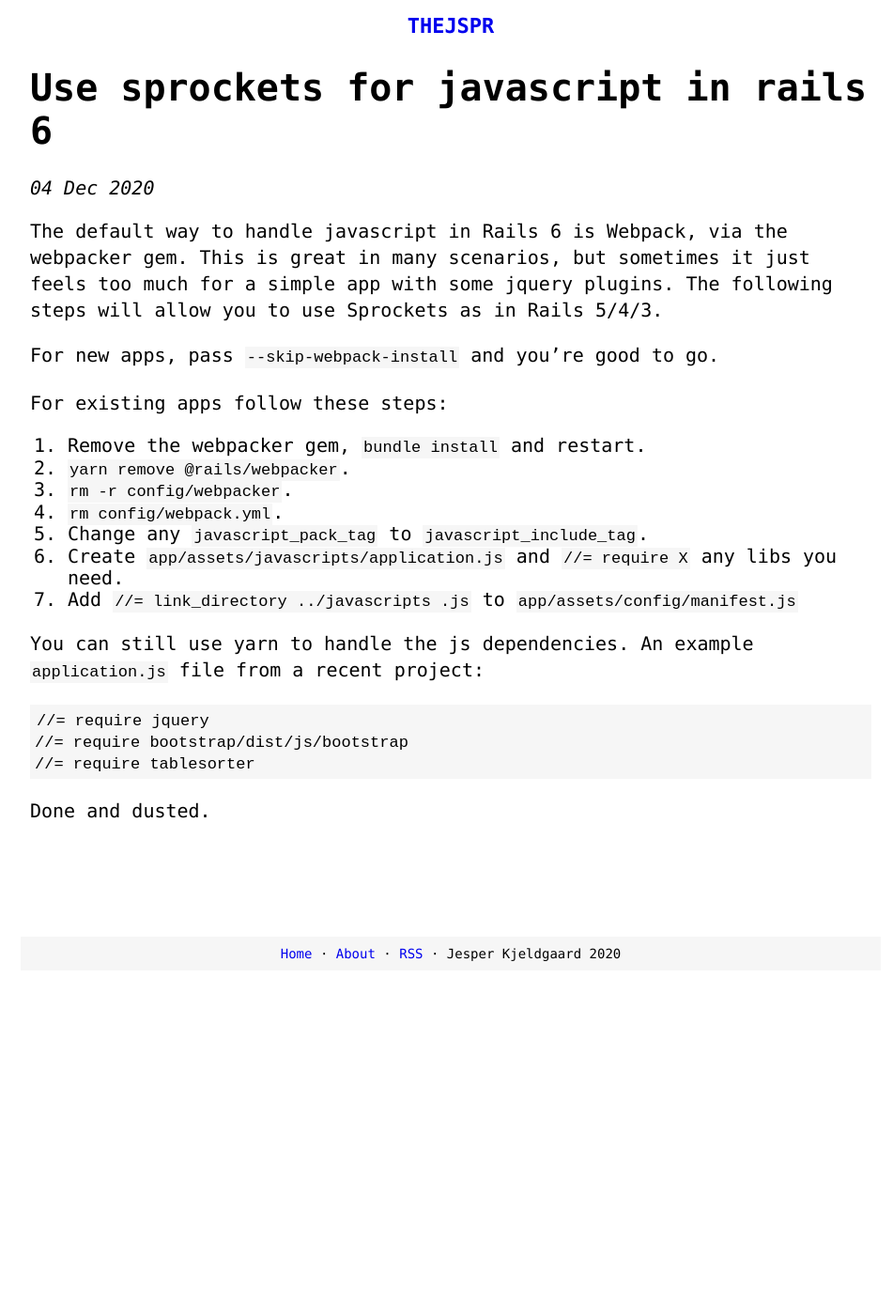
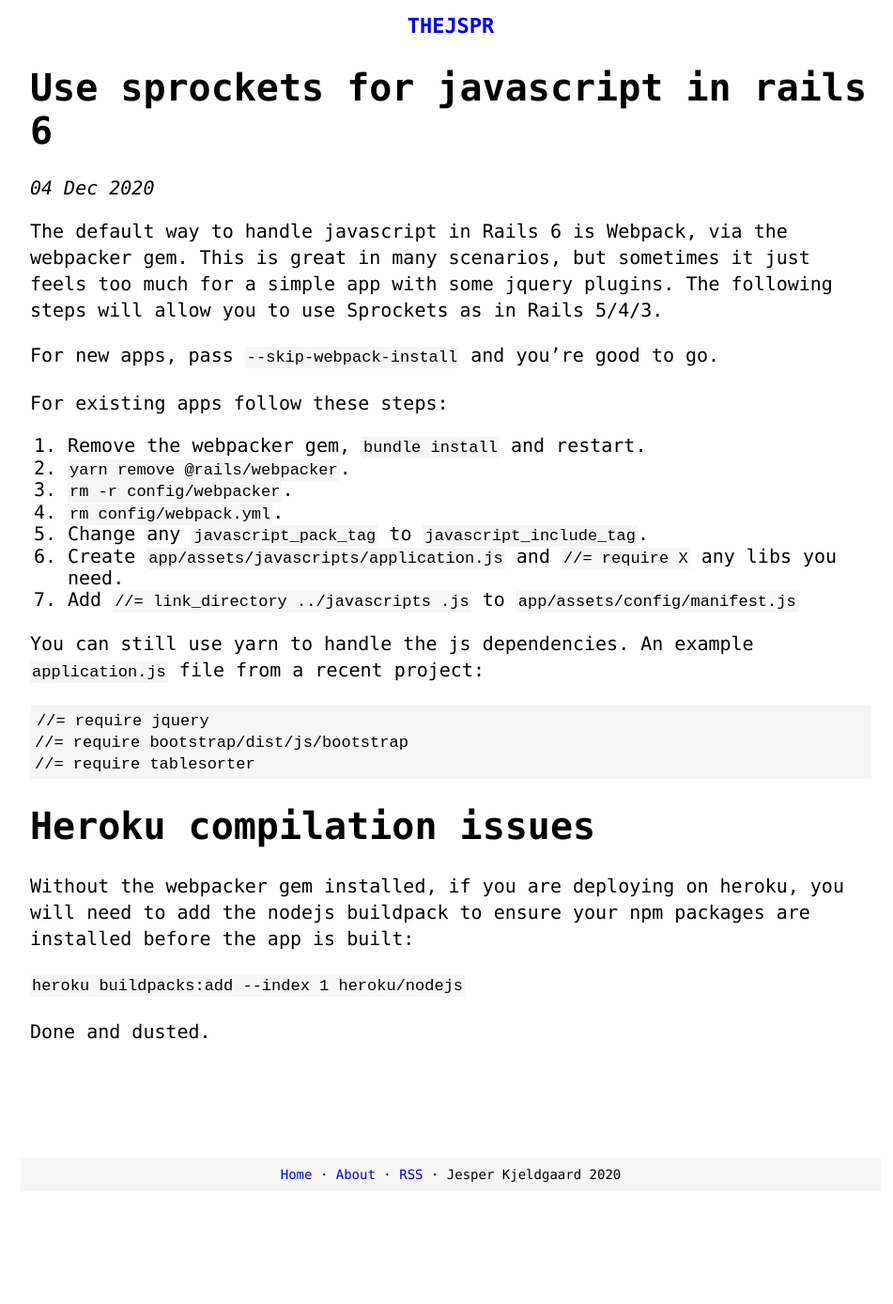
Before and after one commit to thejspr/thejspr.com, a Jekyll site: the page built from _posts/2020-12-04-use-sprockets-for-javascript-in-rails-6.md, in a window 1280 px wide. Shown: the whole page at 94% size, without its empty margins (160-1111 px from the left). Built offline with Jekyll 4.4.1, drawn with Linux system fonts in a browser that asks for light colours; before the commit the page ends 1153 px from its top, so only the background shows below that.

Commit message:
update for herokyu

````diff
--- a/_posts/2020-12-04-use-sprockets-for-javascript-in-rails-6.md
+++ b/_posts/2020-12-04-use-sprockets-for-javascript-in-rails-6.md
@@ -29,4 +29,12 @@ You can still use yarn to handle the js dependencies. An example
 //= require tablesorter
 ```
 
+# Heroku compilation issues
+
+Without the webpacker gem installed, if you are deploying on heroku, you will
+need to add the nodejs buildpack to ensure your npm packages are installed
+before the app is built:
+
+`heroku buildpacks:add --index 1 heroku/nodejs`
+
 Done and dusted.
````
